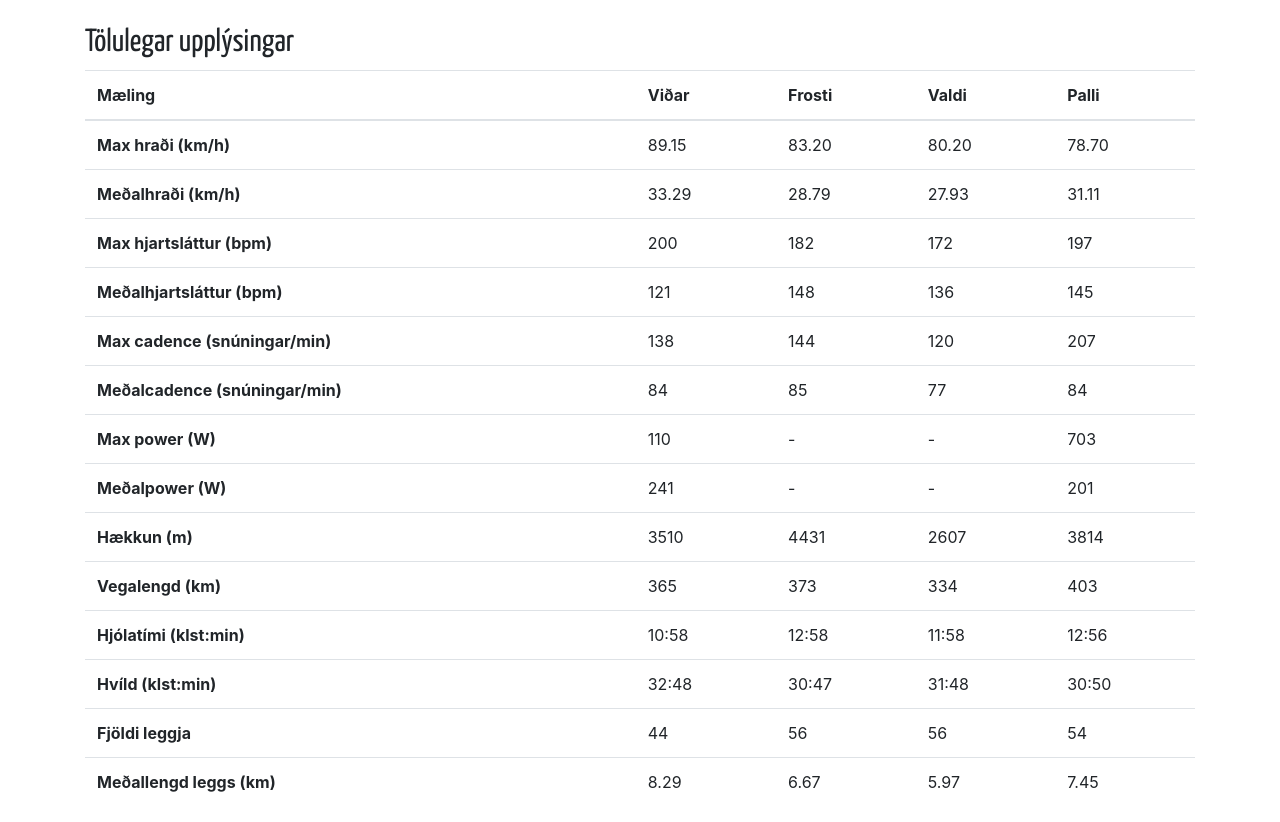
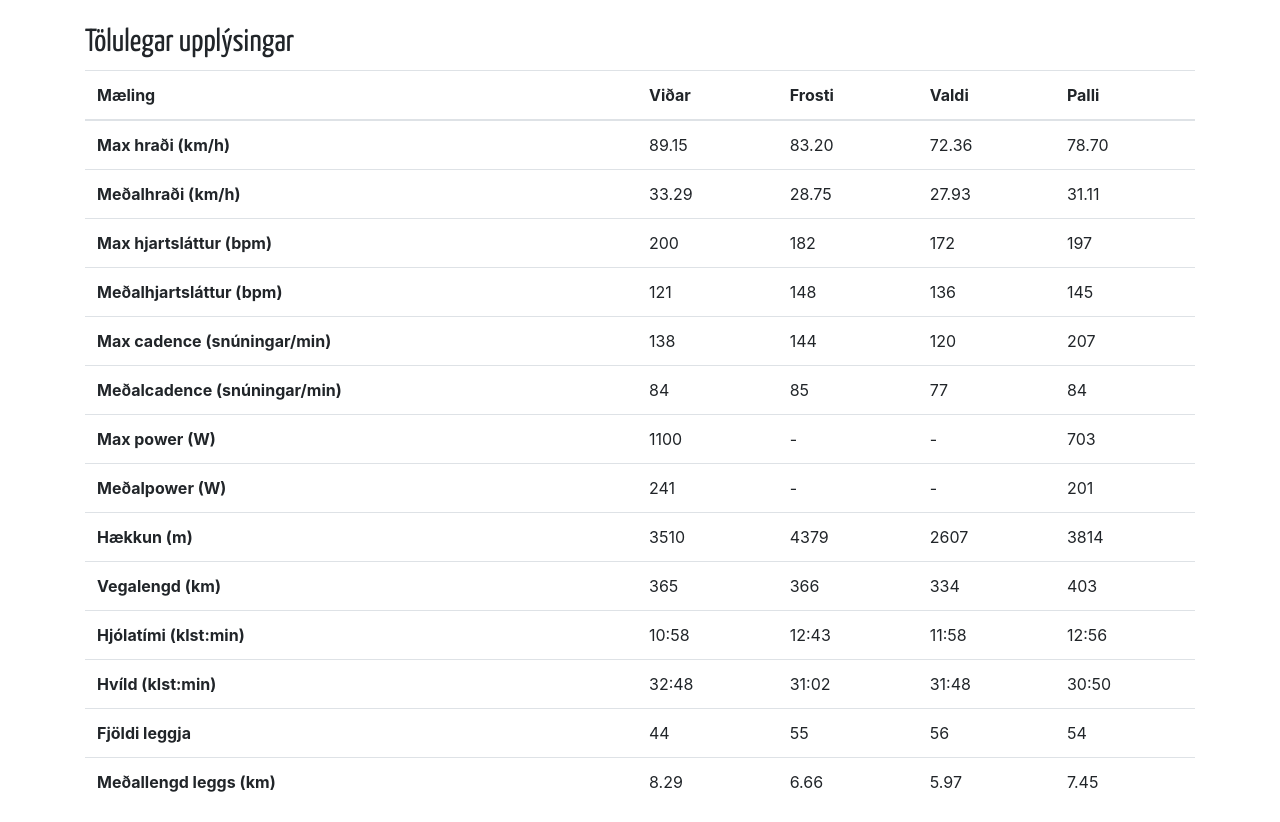
Before and after one commit to gautsson/decy, a plain HTML site: page index.html in a window 1280 px wide. Shown: the part 770-1592 px from the top of the page. Drawn offline with nearby package versions, Linux system fonts and the light colour scheme; some packages are replaced by stand-ins of ours.

Commit message:
fixed vidar

```diff
--- a/index.html
+++ b/index.html
@@ -101,13 +101,13 @@
           <th scope="row">Max hraði (km/h)</th>
           <td>89.15</td>
           <td>83.20</td>
-          <td>80.20</td>
+          <td>72.36</td>
           <td>78.70</td>
         </tr>
         <tr>
           <th scope="row">Meðalhraði (km/h)</th>
           <td>33.29</td>
-          <td>28.79</td>
+          <td>28.75</td>
           <td>27.93</td>
           <td>31.11</td>
         </tr>
@@ -141,7 +141,7 @@
         </tr>
         <tr>
           <th scope="row">Max power (W)</th>
-          <td>110</td>
+          <td>1100</td>
           <td>-</td>
           <td>-</td>
           <td>703</td>
@@ -156,42 +156,42 @@
         <tr>
           <th scope="row">Hækkun (m)</th>
           <td>3510</td>
-          <td>4431</td>
+          <td>4379</td>
           <td>2607</td>
           <td>3814</td>
         </tr>
         <tr>
           <th scope="row">Vegalengd (km)</th>
           <td>365</td>
-          <td>373</td>
+          <td>366</td>
           <td>334</td>
           <td>403</td>
         </tr>
         <tr>
           <th scope="row">Hjólatími (klst:min)</th>
           <td>10:58</td>
-          <td>12:58</td>
+          <td>12:43</td>
           <td>11:58</td>
           <td>12:56</td>
         </tr>
         <tr>
           <th scope="row">Hvíld (klst:min)</th>
           <td>32:48</td>
-          <td>30:47</td>
+          <td>31:02</td>
           <td>31:48</td>
           <td>30:50</td>
         </tr>
         <tr>
           <th scope="row">Fjöldi leggja</th>
           <td>44</td>
-          <td>56</td>
+          <td>55</td>
           <td>56</td>
           <td>54</td>
         </tr>
         <tr>
           <th scope="row">Meðallengd leggs (km)</th>
           <td>8.29</td>
-          <td>6.67</td>
+          <td>6.66</td>
           <td>5.97</td>
           <td>7.45</td>
         </tr>
--- a/parser/stats.js
+++ b/parser/stats.js
@@ -101,9 +101,10 @@ function processPerson(person) {
             if (currentPoints[2] < minElev) {
                 minElev = currentPoints[2];
             }
+            currentPoints = currentPoints[0];
         }
         elevGain = elevGain + maxElev - minElev
-        pts = pts.concat(currentPoints[0]);
+        pts = pts.concat(currentPoints);
     })
 
     let maxSpeed = 0;
```
Also changed, not shown: vidar/index.html (+2 -2 lines), 1 other file.
